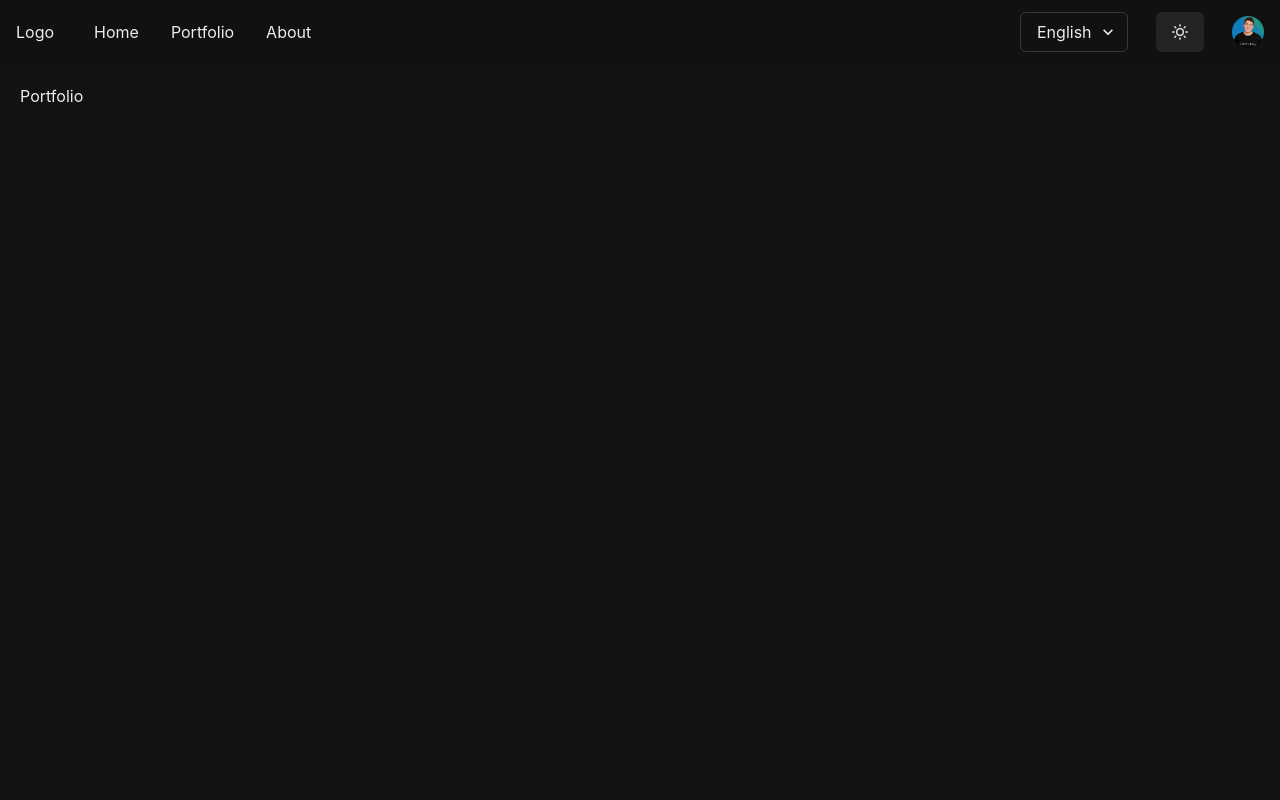
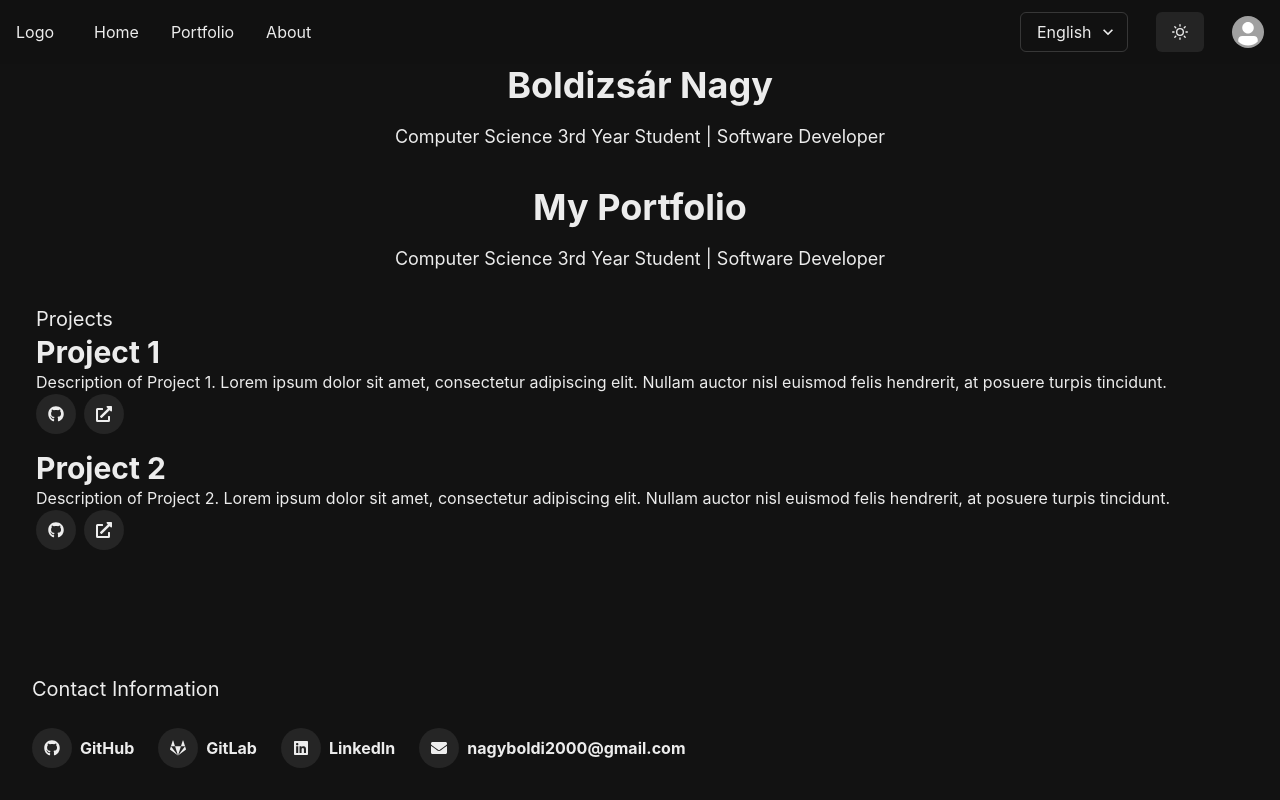
Before and after one commit to Csoldo/portfolio, a React (Vite) app in the folder frontend/: page /portfolio in a window 1280 px wide. Built offline with nearby package versions, Linux system fonts and the light colour scheme.

Commit message:
first release

```diff
--- a/frontend/package.json
+++ b/frontend/package.json
@@ -15,10 +15,12 @@
     "@emotion/react": "^11.11.1",
     "@emotion/styled": "^11.11.0",
     "@mui/material": "^5.14.18",
+    "@react-icons/all-files": "^4.1.0",
     "i18next": "^23.7.6",
     "react": "^18.2.0",
     "react-dom": "^18.2.0",
     "react-i18next": "^13.5.0",
+    "react-icons": "^5.0.1",
     "react-router-dom": "^6.18.0"
   },
   "devDependencies": {
--- /dev/null
+++ b/frontend/src/assets/index.ts
@@ -0,0 +1,3 @@
+export {default as enFlag} from './en_flag.png';
+export {default as huFlag} from './hu_flag.png';
+export {default as profilePic} from './boldizsar-nagy.jpg';
--- /dev/null
+++ b/frontend/src/components/Footer.tsx
@@ -0,0 +1,60 @@
+import { Box, Text, HStack, IconButton, Link } from "@chakra-ui/react";
+import { FaGithub, FaLinkedin, FaEnvelope, FaGitlab } from "react-icons/fa";
+
+const Footer = () => {
+  return (
+    <Box mt={8} padding={8}>
+      <Text fontSize="xl" paddingY={6}>
+        Contact Information
+      </Text>
+      <HStack align="center" spacing={6}>
+        <HStack>
+          <IconButton
+            as={Link}
+            href="https://github.com/Csoldo"
+            target="_blank"
+            aria-label="GitHub"
+            icon={<FaGithub />}
+            isRound
+          />
+          <Text as="b">GitHub</Text>
+        </HStack>
+
+        <HStack>
+          <IconButton
+            as={Link}
+            href="https://github.com/Csoldo"
+            target="_blank"
+            aria-label="GitLab"
+            icon={<FaGitlab />}
+            isRound
+          />
+          <Text as="b">GitLab</Text>
+        </HStack>
+        <HStack>
+          <IconButton
+            as={Link}
+            href="https://www.linkedin.com/in/boldizs%C3%A1r-nagy-491a22218"
+            target="_blank"
+            aria-label="LinkedIn"
+            icon={<FaLinkedin />}
+            isRound
+          />
+          <Text as="b">LinkedIn</Text>
+        </HStack>
+        <HStack>
+          <IconButton
+            as={Link}
+            href="mailto:nagyboldi2000@gmail.com"
+            aria-label="Email"
+            icon={<FaEnvelope />}
+            isRound
+          />
+          <Text as="b">nagyboldi2000@gmail.com</Text>
+        </HStack>
+      </HStack>
+    </Box>
+  );
+};
+
+export default Footer;
--- /dev/null
+++ b/frontend/src/components/Header.tsx
@@ -0,0 +1,16 @@
+import { VStack, Heading, Text } from "@chakra-ui/react";
+
+const Header = () => {
+  return (
+    <VStack align="center" spacing={4}>
+      <Heading as="h1" size="xl">
+        Boldizsár Nagy
+      </Heading>
+      <Text fontSize="lg">
+        Computer Science 3rd Year Student | Software Developer
+      </Text>
+    </VStack>
+  );
+};
+
+export default Header;
--- a/frontend/src/components/NavBar.tsx
+++ b/frontend/src/components/NavBar.tsx
@@ -1,5 +1,3 @@
-"use client";
-
 import {
   Box,
   Flex,
@@ -98,7 +96,7 @@ export default function Nav() {
                   cursor={"pointer"}
                   minW={0}
                 >
-                  <Avatar size={"sm"} src={"src/assets/boldizsar-nagy.jpg"} />
+                  <Avatar size={"sm"} />
                 </MenuButton>
                 {/* <MenuList alignItems={"center"}>
                   <br />
--- a/frontend/src/i18n/en/translation.json
+++ b/frontend/src/i18n/en/translation.json
@@ -1,8 +1,15 @@
 {
-    "greeting": "Hello, World!",
-    "homeText": "I am a third year student at the University of Groningen",
-
     "home": "Home",
     "portfolio": "Portfolio",
-    "about": "About"
+    "about": "About",
+    "greeting": "Welcome to my page!",
+    "greetingText": "My name is Boldizsár Nagy and this is my website.",
+    "past": "Past",
+    "present": "Present",
+    "future": "Future",
+    "pastText": "I have education in the field of computing science and have worked in the field of IT. I have also been involved in various projects and have gained experience in the field of computing science.",
+    "presentText": "I am currently studying Computing Science at the University of Groningen and am working on various projects. I am also looking for internships and job opportunities in the field of computing science.",
+    "futureText": "I am looking for internships and job opportunities in the field of computing science. I am also looking for opportunities to work on various projects and to gain experience in the field of computing science.",
+
+    "aboutMe": "About me"
 }
--- a/frontend/src/pages/About.tsx
+++ b/frontend/src/pages/About.tsx
@@ -1,5 +1,44 @@
-const About = () => {
-  return <div>About</div>;
+import React from "react";
+import { Box, Text } from "@chakra-ui/react";
+
+const AboutMe: React.FC = () => {
+  return (
+    <Box p={4}>
+      <Box mt={8}>
+        <Text fontSize="xl">About Me</Text>
+        <Text>
+          I am a passionate software developer currently pursuing a degree in
+          Computer Science. My interest lies in both frontend and backend
+          development, with a focus on creating efficient and scalable
+          solutions.
+        </Text>
+      </Box>
+
+      <Box mt={8}>
+        <Text fontSize="xl">Title</Text>
+        <Text>
+          Lorem ipsum dolor sit amet, consectetur adipiscing elit. Nullam auctor
+          nisl euismod felis hendrerit, at posuere turpis tincidunt.
+        </Text>
+      </Box>
+
+      <Box mt={8}>
+        <Text fontSize="xl">Title</Text>
+        <Text>
+          Lorem ipsum dolor sit amet, consectetur adipiscing elit. Nullam auctor
+          nisl euismod felis hendrerit, at posuere turpis tincidunt.
+        </Text>
+      </Box>
+
+      <Box mt={8}>
+        <Text fontSize="xl">Title</Text>
+        <Text>
+          Lorem ipsum dolor sit amet, consectetur adipiscing elit. Nullam auctor
+          nisl euismod felis hendrerit, at posuere turpis tincidunt.
+        </Text>
+      </Box>
+    </Box>
+  );
 };
 
-export default About;
+export default AboutMe;
--- a/frontend/src/pages/HomePage.tsx
+++ b/frontend/src/pages/HomePage.tsx
@@ -1,19 +1,49 @@
-import { Container, HStack, Heading, Image, Text } from "@chakra-ui/react";
+import { Box, Container, HStack, Heading, Image, Text } from "@chakra-ui/react";
 import { useTranslation } from "react-i18next";
+import { profilePic } from "../assets";
 
 const HomePage = () => {
   const { t } = useTranslation();
 
   return (
-    <HStack padding="10px">
-      <Container>
-        <Heading>{t("greeting")}</Heading>
-        <Text>{t("homeText")}</Text>
-      </Container>
-      <Container>
-        <Image src="src/assets/boldizsar-nagy.jpg" borderRadius={20} />
-      </Container>
-    </HStack>
+    <>
+      <HStack>
+        <Container>
+          <Box p={4}>
+            <Box mt={8}>
+              <Heading as="h2" size="2xl">
+                {t("greeting")}
+              </Heading>
+              <Text>{t("greetingText")}</Text>
+            </Box>
+
+            <Box mt={8}>
+              <Heading as="h3" size="lg" color={"red"}>
+                {t("past")}
+              </Heading>
+              <Text>{t("pastText")}</Text>
+            </Box>
+
+            <Box mt={8}>
+              <Heading as="h3" size="lg" color={"orange"}>
+                {t("present")}
+              </Heading>
+              <Text>{t("presentText")}</Text>
+            </Box>
+
+            <Box mt={8}>
+              <Heading as="h3" size="lg" color={"green"}>
+                {t("future")}
+              </Heading>
+              <Text>{t("futureText")}</Text>
+            </Box>
+          </Box>
+        </Container>
+        <Container>
+          <Image src={profilePic} borderRadius={20} />
+        </Container>
+      </HStack>
+    </>
   );
 };
 
--- a/frontend/src/pages/Layout.tsx
+++ b/frontend/src/pages/Layout.tsx
@@ -3,15 +3,19 @@ import { Outlet } from "react-router-dom";
 import NavBar from "../components/NavBar";
 import i18n from "../i18n/i18n";
 import { I18nextProvider } from "react-i18next";
+import Footer from "../components/Footer";
+import Header from "../components/Header";
 
 const Layout = () => {
   return (
     <>
       <I18nextProvider i18n={i18n}>
         <NavBar />
+        <Header />
         <Box padding={5}>
           <Outlet />
         </Box>
+        <Footer />
       </I18nextProvider>
     </>
   );
--- a/frontend/src/pages/Portfolio.tsx
+++ b/frontend/src/pages/Portfolio.tsx
@@ -1,5 +1,91 @@
-const Portfolio = () => {
-  return <div>Portfolio</div>;
+import React from "react";
+import {
+  Box,
+  Heading,
+  Text,
+  Link,
+  VStack,
+  HStack,
+  IconButton,
+} from "@chakra-ui/react";
+import { FaGithub, FaExternalLinkAlt } from "react-icons/fa";
+
+const Portfolio: React.FC = () => {
+  return (
+    <Box p={4}>
+      <VStack align="center" spacing={4}>
+        <Heading as="h1" size="xl">
+          My Portfolio
+        </Heading>
+        <Text fontSize="lg">
+          Computer Science 3rd Year Student | Software Developer
+        </Text>
+      </VStack>
+
+      <Box mt={8}>
+        <Text fontSize="xl">Projects</Text>
+        <VStack align="start" spacing={4}>
+          <Box>
+            <Heading as="h2" size="lg">
+              Project 1
+            </Heading>
+            <Text>
+              Description of Project 1. Lorem ipsum dolor sit amet, consectetur
+              adipiscing elit. Nullam auctor nisl euismod felis hendrerit, at
+              posuere turpis tincidunt.
+            </Text>
+            <HStack>
+              <IconButton
+                as={Link}
+                href="https://github.com/project1-repo"
+                target="_blank"
+                aria-label="GitHub"
+                icon={<FaGithub />}
+                isRound
+              />
+              <IconButton
+                as={Link}
+                href="https://project1-live-demo.com"
+                target="_blank"
+                aria-label="Live Demo"
+                icon={<FaExternalLinkAlt />}
+                isRound
+              />
+            </HStack>
+          </Box>
+
+          <Box>
+            <Heading as="h2" size="lg">
+              Project 2
+            </Heading>
+            <Text>
+              Description of Project 2. Lorem ipsum dolor sit amet, consectetur
+              adipiscing elit. Nullam auctor nisl euismod felis hendrerit, at
+              posuere turpis tincidunt.
+            </Text>
+            <HStack>
+              <IconButton
+                as={Link}
+                href="https://github.com/project2-repo"
+                target="_blank"
+                aria-label="GitHub"
+                icon={<FaGithub />}
+                isRound
+              />
+              <IconButton
+                as={Link}
+                href="https://project2-live-demo.com"
+                target="_blank"
+                aria-label="Live Demo"
+                icon={<FaExternalLinkAlt />}
+                isRound
+              />
+            </HStack>
+          </Box>
+        </VStack>
+      </Box>
+    </Box>
+  );
 };
 
 export default Portfolio;
```
Also changed, not shown: 1 other file (tests, documents, lock files or other folders).
